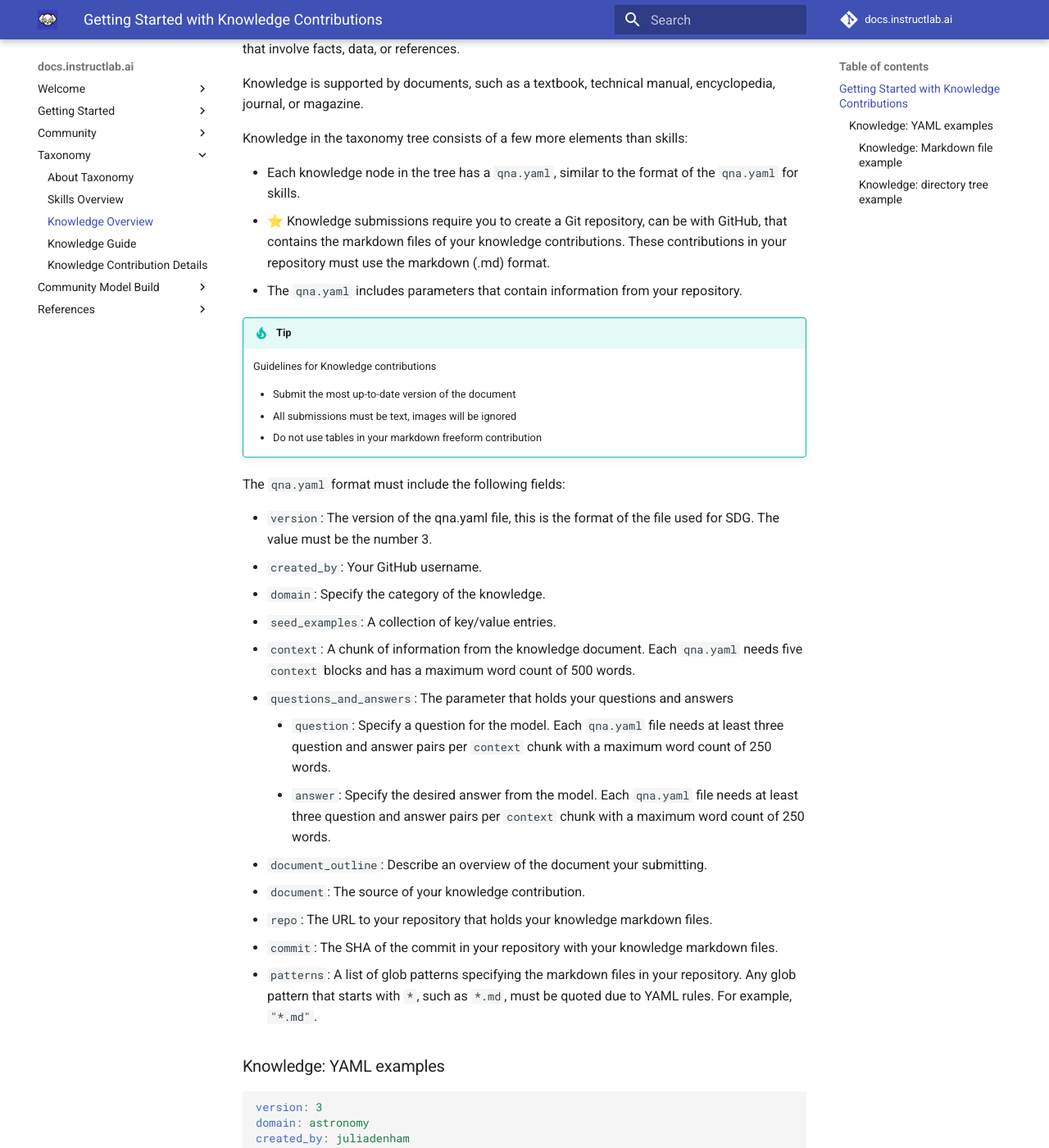
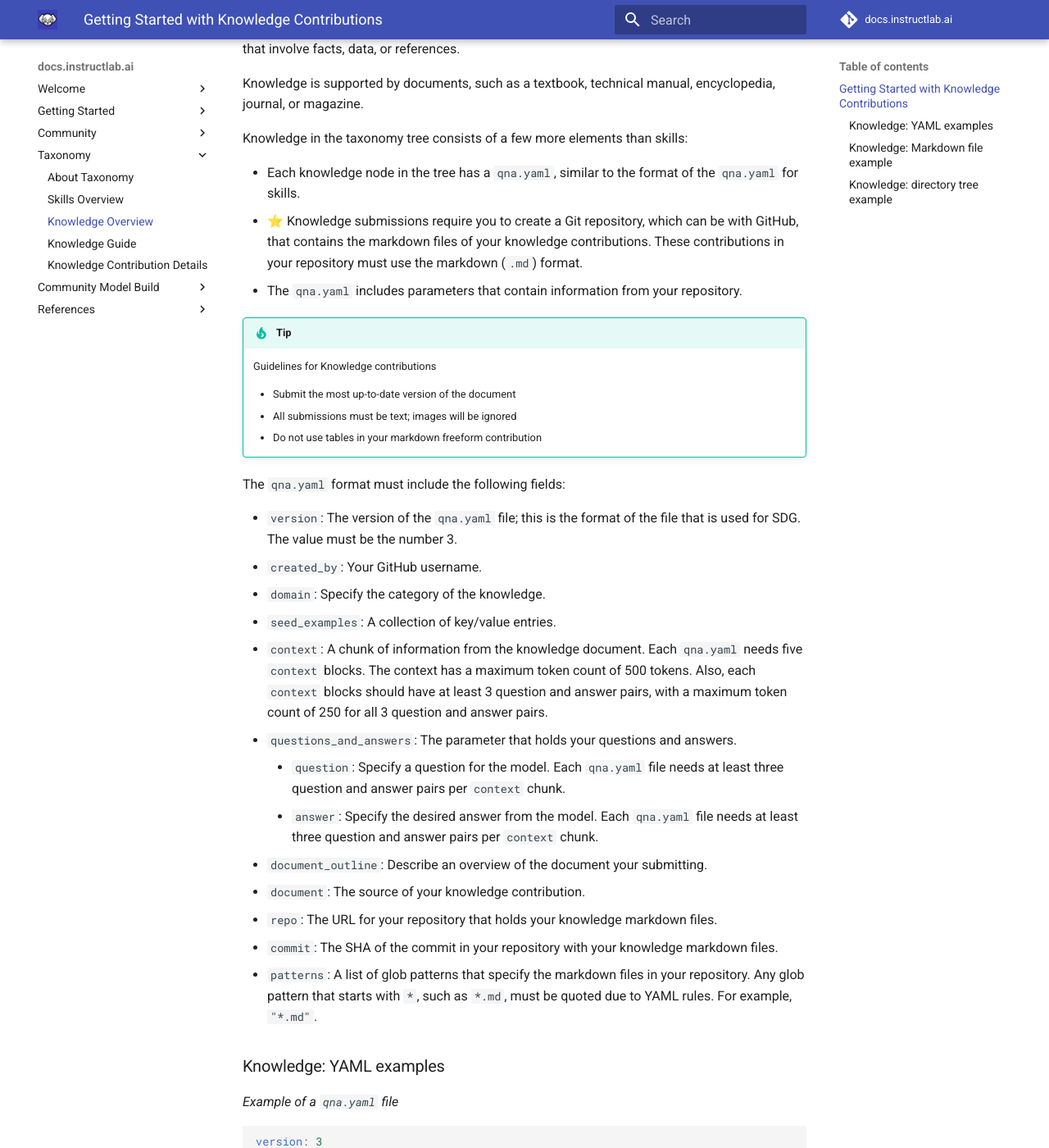
Before and after one commit to instructlab/docs.instructlab.ai, an MkDocs documentation site: the page built from docs/taxonomy/knowledge/index.md, in a window 1280 px wide and 1400 px high, scrolled down 209 px. Shown: the whole window at 82% size. Built offline with MkDocs 1.6.1 and Material for MkDocs 9.7.7, drawn with Linux system fonts in a browser that asks for light colours; comment, search, counter and statistics services are not loaded; some of the changed text lies outside the part shown.

Commit message:
Edits to the knowledge docs
- edited 3 knowledge docs files
- removed broken links and list of knowledge domains

Signed-off-by: Michelle Corbin <corbinm@us.ibm.com>
Co-Authored-By: JJ Asghar <awesome@ibm.com>
Co-Authored-By: Julia Denham <jdenham@redhat.com>

````diff
--- a/docs/taxonomy/knowledge/index.md
+++ b/docs/taxonomy/knowledge/index.md
@@ -5,41 +5,42 @@
 ---
 ## Getting Started with Knowledge Contributions
 
-While skills are foundational or performative, knowledge is based more on answering questions that involve facts,
-data, or references.
+While skills are foundational or performative, knowledge is based more on answering questions that involve facts, data, or references.
 
 Knowledge is supported by documents, such as a textbook, technical manual, encyclopedia, journal, or magazine.
 
 Knowledge in the taxonomy tree consists of a few more elements than skills:
 
 - Each knowledge node in the tree has a `qna.yaml`, similar to the format of the `qna.yaml` for skills.
-- ⭐ Knowledge submissions require you to create a Git repository, can be with GitHub, that contains the markdown files of your knowledge contributions. These contributions in your repository must use the markdown (.md) format.
+- ⭐ Knowledge submissions require you to create a Git repository, which can be with GitHub, that contains the markdown files of your knowledge contributions. These contributions in your repository must use the markdown (`.md`) format.
 - The `qna.yaml` includes parameters that contain information from your repository.
 
 !!! tip
     Guidelines for Knowledge contributions
 
     - Submit the most up-to-date version of the document
-    - All submissions must be text, images will be ignored
+    - All submissions must be text; images will be ignored
     - Do not use tables in your markdown freeform contribution
 
 The `qna.yaml` format must include the following fields:
 
-- `version`: The version of the qna.yaml file, this is the format of the file used for SDG. The value must be the number 3.
+- `version`: The version of the `qna.yaml` file; this is the format of the file that is used for SDG. The value must be the number 3.
 - `created_by`: Your GitHub username.
 - `domain`: Specify the category of the knowledge.
 - `seed_examples`: A collection of key/value entries.
-  - `context`: A chunk of information from the knowledge document. Each `qna.yaml` needs five `context` blocks and has a maximum word count of 500 words.
-  - `questions_and_answers`: The parameter that holds your questions and answers
-    - `question`: Specify a question for the model. Each `qna.yaml` file needs at least three question and answer pairs per `context` chunk with a maximum word count of 250 words.
-    - `answer`: Specify the desired answer from the model. Each `qna.yaml` file needs at least three question and answer pairs per `context` chunk with a maximum word count of 250 words.
+  - `context`: A chunk of information from the knowledge document. Each `qna.yaml` needs five `context` blocks. The context has a maximum token count of 500 tokens. Also, each `context` blocks should have at least 3 question and answer pairs, with a maximum token count of 250 for all 3 question and answer pairs.
+  - `questions_and_answers`: The parameter that holds your questions and answers.
+    - `question`: Specify a question for the model. Each `qna.yaml` file needs at least three question and answer pairs per `context` chunk.
+    - `answer`: Specify the desired answer from the model. Each `qna.yaml` file needs at least three question and answer pairs per `context` chunk.
 - `document_outline`: Describe an overview of the document your submitting.
 - `document`: The source of your knowledge contribution.
-  - `repo`: The URL to your repository that holds your knowledge markdown files.
+  - `repo`: The URL for your repository that holds your knowledge markdown files.
   - `commit`: The SHA of the commit in your repository with your knowledge markdown files.
-  - `patterns`: A list of glob patterns specifying the markdown files in your repository. Any glob pattern that starts with `*`, such as `*.md`, must be quoted due to YAML rules. For example, `"*.md"`.
+  - `patterns`: A list of glob patterns that specify the markdown files in your repository. Any glob pattern that starts with `*`, such as `*.md`, must be quoted due to YAML rules. For example, `"*.md"`.
 
 ### Knowledge: YAML examples
+
+*Example of a `qna.yaml` file*
 
 ```yaml
 version: 3
@@ -213,7 +214,11 @@
 Creator names: Wikipedia Authors
 ```
 
-This knowledge example references one markdown file: `phoenix_constellation.md`. You can also add multiple files for knowledge contributions.
+For more information on what to include in your `attribution.txt` file, see [For your attribution.txt file](https://github.com/instructlab/taxonomy/blob/main/CONTRIBUTING.md#for-your-attributiontxt-file) in the CONTRIBUTING.md file.
+
+### Knowledge: Markdown file example
+
+The previous knowledge example references one markdown file: `phoenix_constellation.md`. You can also add multiple markdown files for knowledge contributions.
 
 !!! note
     Due to the higher volume, **it will naturally take longer to receive acceptance for
@@ -246,9 +251,11 @@
 Phoenicids.
 ```
 
+You can organize the knowledge markdown files in your repository however you want. You just need to ensure the YAML is pointing to the correct file.
+
+### Knowledge: directory tree example
+
 In the taxonomy repository, here's what the previously referenced knowledge might look like in the tree:
-
-#### Knowledge: directory tree example
 
 ```ascii
 [...]
@@ -265,7 +272,3 @@
         |              attribution.txt
 [...]
 ```
-
-For more information on what to include in your `attribution.txt` file, see [For your attribution.txt file](https://github.com/instructlab/taxonomy/blob/main/CONTRIBUTING.md#for-your-attributiontxt-file) in CONTRIBUTING.md.
-
-You can organize the knowledge markdown files in your repository however you want. You just need to ensure the YAML is pointing to the correct file.
````
Also changed, not shown: other parts of docs/taxonomy/knowledge/index.md (+2 -2 lines), docs/taxonomy/knowledge/contribution_details.md (+7 -7 lines), docs/taxonomy/knowledge/guide.md (+25 -77 lines).
